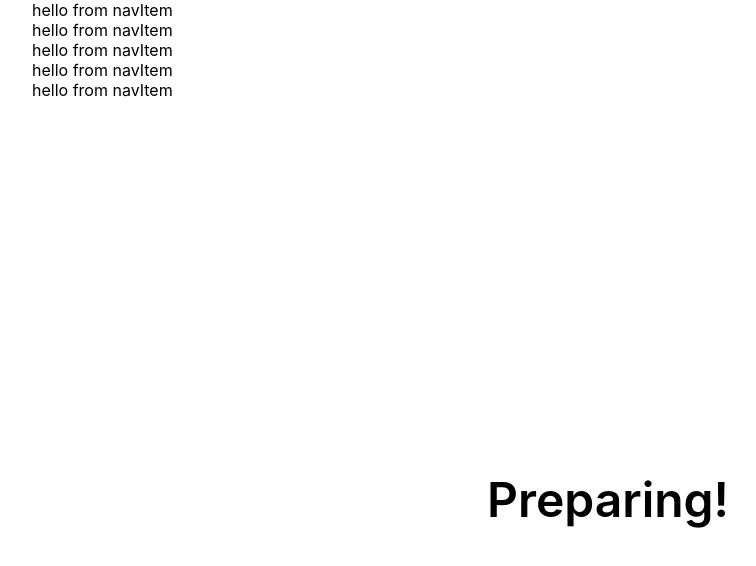
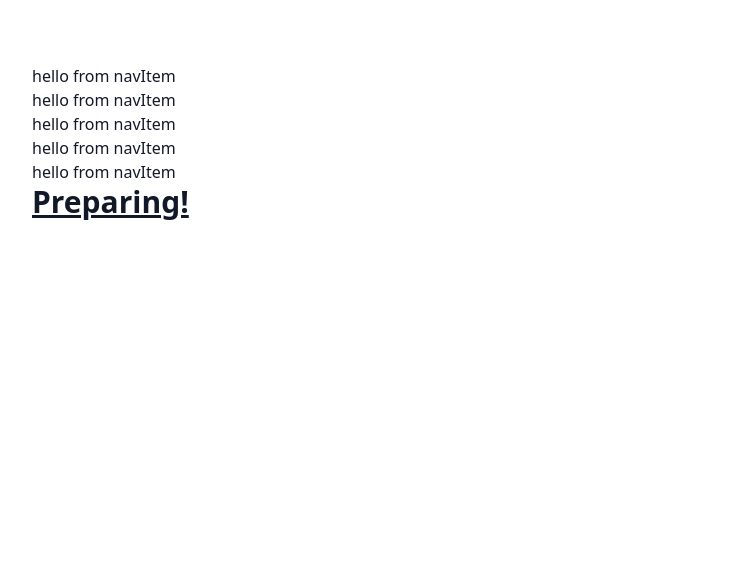
Before and after one commit to gokh4nozturk/gokhanozturk.io, a Next.js app: page / in a window 1280 px wide. Shown: the top 566 px of the page, without its empty margins (32-788 px from the left). Built offline with nearby package versions, Linux system fonts and the light colour scheme.

Commit message:
chore: adds tailwindcss

```diff
--- a/layouts/Default.jsx
+++ b/layouts/Default.jsx
@@ -31,6 +31,7 @@ export function DefaultLayout({ props, children }) {
           <meta property="article:published_time" content={meta.date} />
         )} */}
       </Head>
+      <div className="">
         <nav>
           <NavItem deneme={"deneme"} />
           <NavItem deneme={"deneme"} />
@@ -39,6 +40,7 @@ export function DefaultLayout({ props, children }) {
           <NavItem deneme={"deneme"} />
         </nav>
         <div>{children}</div>
+      </div>
     </>
   );
 }
--- a/package.json
+++ b/package.json
@@ -14,5 +14,11 @@
     "next": "13.0.6",
     "react": "18.2.0",
     "react-dom": "18.2.0"
+  },
+  "devDependencies": {
+    "autoprefixer": "^10.4.13",
+    "postcss": "^8.4.19",
+    "postcss-nested": "^6.0.0",
+    "tailwindcss": "^3.2.4"
   }
 }
--- a/pages/index.jsx
+++ b/pages/index.jsx
@@ -1,13 +1,11 @@
 import Image from "next/image";
-import styles from "../styles/Home.module.css";
+
 import { DefaultLayout } from "../layouts/Default";
 
 export default function Home() {
   return (
     <DefaultLayout>
-      <div className={styles.container}>
-        <div className={styles["hello-world"]}>Preparing!</div>
-      </div>
+      <div className="text-3xl font-bold underline">Preparing!</div>
     </DefaultLayout>
   );
 }
--- /dev/null
+++ b/postcss.config.js
@@ -0,0 +1,8 @@
+module.exports = {
+  plugins: {
+    tailwindcss: {},
+    autoprefixer: {},
+    "tailwindcss/nesting": "postcss-nested",
+    ...(process.env.NODE_ENV === "production" ? { cssnano: {} } : {}),
+  },
+};
--- a/styles/Home.module.css
+++ /dev/null
@@ -1,14 +0,0 @@
-.container {
-  display: flex;
-  flex-direction: column;
-  justify-content: center;
-  align-items: center;
-  height: 100vh;
-}
-.hello-world {
-  font-size: 3rem;
-  font-weight: 600;
-  margin: 0;
-  line-height: 1.15;
-  text-align: center;
-}
--- a/styles/globals.css
+++ b/styles/globals.css
@@ -1,27 +1,12 @@
+@tailwind base;
+@tailwind components;
+@tailwind utilities;
+
 html,
 body {
-  padding: 0 2rem;
-  margin: 0;
-  font-family: -apple-system, BlinkMacSystemFont, Segoe UI, Roboto, Oxygen,
-    Ubuntu, Cantarell, Fira Sans, Droid Sans, Helvetica Neue, sans-serif;
-  min-height: 100vh;
-}
-
-a {
-  color: inherit;
-  text-decoration: none;
+  @apply font-sans container mx-auto text-gray-900 p-8 min-h-screen dark:text-white dark:bg-black;
 }
 
 * {
-  box-sizing: border-box;
+  @apply box-border;
 }
-
-@media (prefers-color-scheme: dark) {
-  html {
-    color-scheme: dark;
-  }
-  body {
-    color: white;
-    background: black;
-  }
-}
--- /dev/null
+++ b/tailwind.config.js
@@ -0,0 +1,11 @@
+/** @type {import('tailwindcss').Config} */
+module.exports = {
+  content: [
+    "./pages/**/*.{js,ts,jsx,tsx}",
+    "./components/**/*.{js,ts,jsx,tsx}",
+  ],
+  theme: {
+    extend: {},
+  },
+  plugins: [],
+};
```
Also changed, not shown: 1 other file (tests, documents, lock files or other folders). Lines whose indentation alone changed are shown as unchanged.
